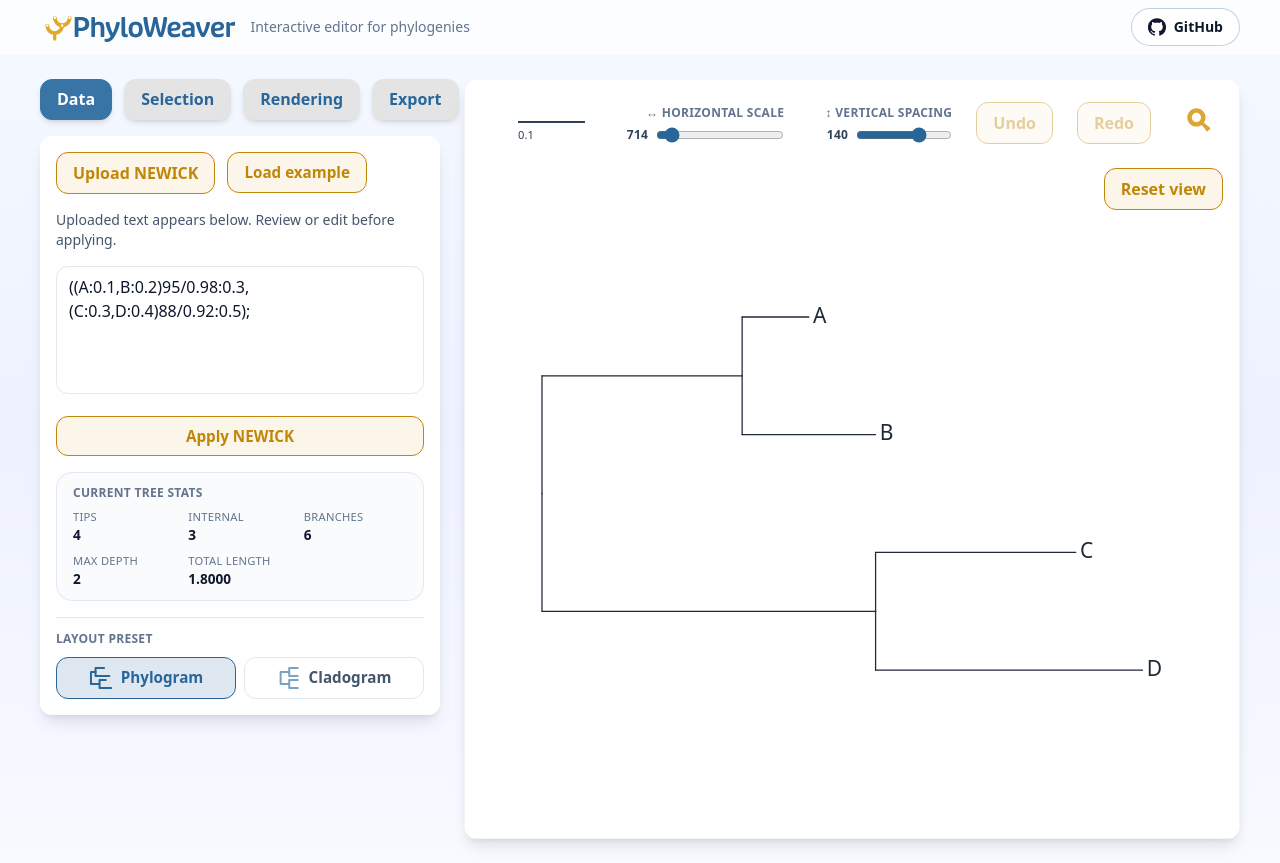
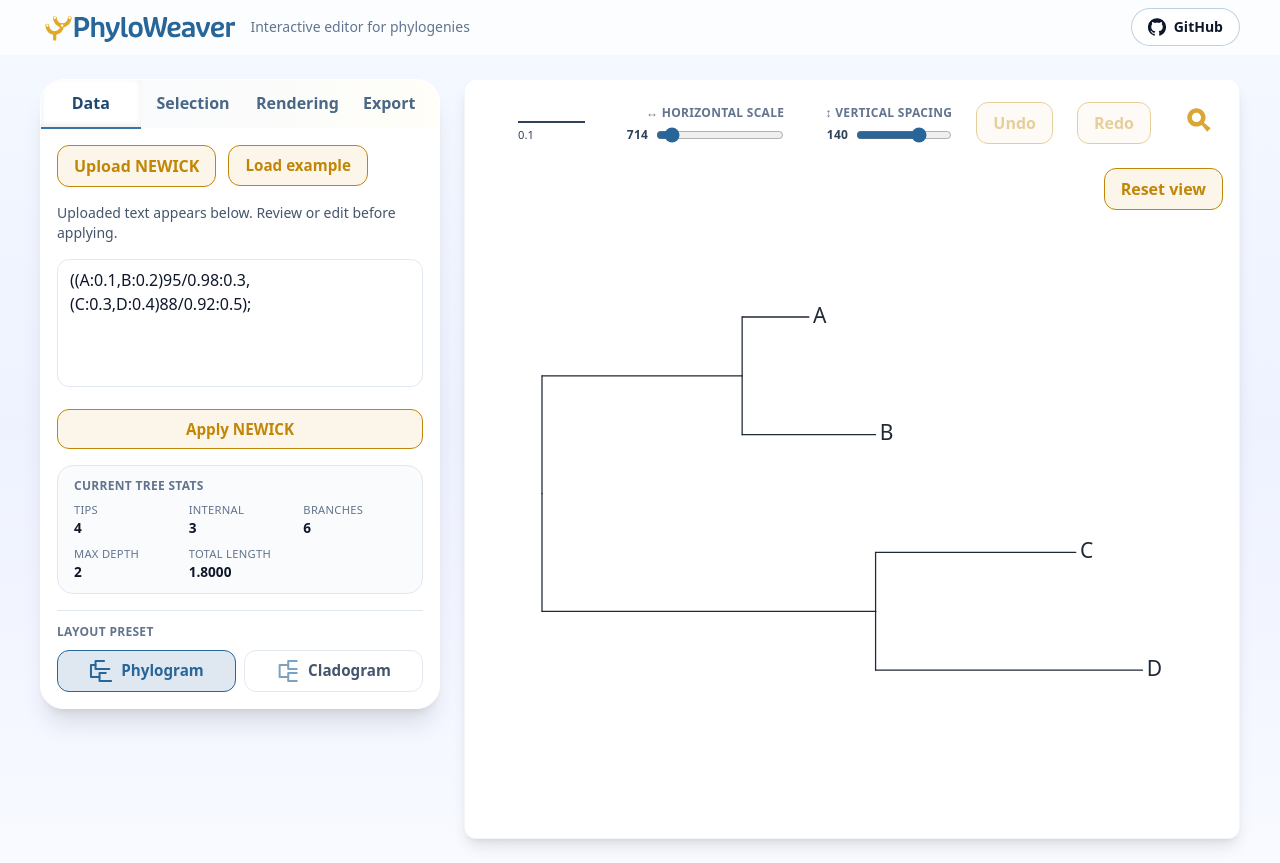
Before and after one commit to YawakoK/PhyloWeaver, a React (Vite) app: page / in a window 1280 px wide. Built offline with nearby package versions, Linux system fonts and the light colour scheme.

Commit message:
Changed tab design

```diff
--- a/src/TreeEditor.tsx
+++ b/src/TreeEditor.tsx
@@ -54,7 +54,6 @@ type LayoutSnapshot = {
   yExtent: [number, number];
 };
 
-const PANEL_CARD_CLASSES = "p-4 rounded-xl  bg-white/95 shadow-lg space-y-4";
 // const BUTTON_CLASSES = "px-4 py-2 rounded-xl bg-[#dba633] text-white text-base font-bold  transition-all duration-200 hover:bg-[#dba633] hover:shadow-xl active:translate-y-[1px] focus:outline-none focus:ring-2 focus:ring-offset-2 focus:ring-[#dba633]";
 const BUTTON_CLASSES = "px-4 py-2 rounded-xl bg-[#dba633]/10 text-[#c28606] border border-[#c28606] text-base font-bold transition-all duration-200 hover:bg-[#dba633]/30 hover:shadow-xl active:translate-y-[1px] focus:outline-none";
 const SECONDARY_BUTTON_CLASSES = "px-4 py-2 rounded-xl bg-[#dba633]/10 text-[#c28606] border border-[#c28606] text-base font-bold transition-all duration-200 hover:bg-[#dba633]/30 hover:shadow-xl active:translate-y-[1px] focus:outline-none";
@@ -1975,19 +1974,26 @@ export default function TreeEditor(){
             </div>
             <div className="space-y-3 pt-1">
               <div className="text-xs font-semibold uppercase tracking-wide text-slate-500">Image exports</div>
-              <div className="grid grid-cols-2 gap-2">
-                <button className={BUTTON_CLASSES} onClick={downloadSVG}>SVG</button>
-                <button className={BUTTON_CLASSES} onClick={downloadPNG}>PNG</button>
-                <button className={`${BUTTON_CLASSES} col-span-2`} onClick={downloadPDF}>PDF (vector)</button>
-              </div>
-              <div className="flex items-center justify-between text-sm text-slate-600">
-                <span>PNG scale (x)</span>
-                <input type="number" className={`${INPUT_CLASSES} w-24`} value={pngScale} min={1} step={1} onChange={(e)=>setPngScale(Math.max(1, parseInt(e.target.value)||3))} />
-              </div>
               <label className="flex items-center gap-2 text-slate-600 text-sm">
                 <input type="checkbox" checked={italic} onChange={(e)=>setItalic(e.target.checked)} />
                 <span className="font-medium">Italic tip labels</span>
               </label>
+              <div className="grid grid-cols-2 gap-2 items-center">
+                <button className={BUTTON_CLASSES} onClick={downloadPNG}>PNG</button>
+                <label className="flex items-center justify-end gap-3 text-sm text-slate-600 text-right">
+                  <span className="font-medium">Scale (x)</span>
+                  <input
+                    type="number"
+                    className={`${INPUT_CLASSES} w-20`}
+                    value={pngScale}
+                    min={1}
+                    step={1}
+                    onChange={(e)=>setPngScale(Math.max(1, parseInt(e.target.value)||3))}
+                  />
+                </label>
+                <button className={BUTTON_CLASSES} onClick={downloadSVG}>SVG</button>
+                <button className={BUTTON_CLASSES} onClick={downloadPDF}>PDF (vector)</button>
+              </div>
             </div>
           </div>
         );
@@ -2061,24 +2067,24 @@ export default function TreeEditor(){
 
       <div className="w-full px-4 sm:px-6 lg:px-10 py-6 flex flex-nowrap gap-6 overflow-x-auto items-start">
         <div className="flex-shrink-0 basis-[400px] max-w-[460px] min-w-[340px]">
-          <div className="relative">
-            <div className="flex gap-3 mb-4">
+          <div className="relative rounded-3xl bg-white/95 shadow-xl border border-white/70 overflow-hidden">
+            <div className="grid grid-cols-2 sm:grid-cols-4 text-center bg-gradient-to-r from-[#f6f9fd] to-[#fffef8] border-b border-white/70">
               {tabs.map(tab=>(
                 <button
                   key={tab.id}
                   onClick={()=>setActiveTab(tab.id)}
                   className={[
-                    "px-4 py-2 rounded-xl text-sm font-semibold shadow-md border transition-all duration-150",
+                    "w-full px-4 py-3 text-sm font-semibold transition-colors duration-150 border-b-2 -mb-px",
                     activeTab===tab.id
-                      ? "bg-[#3874a6] text-white border-[#3874a6] shadow-lg"
-                      : "bg-[#e4e4e4] text-[#286699] border border-transparent hover:border-[#286699]"
+                      ? "bg-white text-[#1f4870] border-[#3874a6] shadow-[inset_0_-2px_6px_rgba(0,0,0,0.08)]"
+                      : "text-[#4b6786] border-transparent hover:text-[#1f4870] hover:bg-white/60"
                   ].join(" ")}
                 >
                   {tab.label}
                 </button>
               ))}
             </div>
-            <div className={`${PANEL_CARD_CLASSES}`}>
+            <div className="p-4 space-y-4">
               {renderTabContent()}
             </div>
           </div>
```
